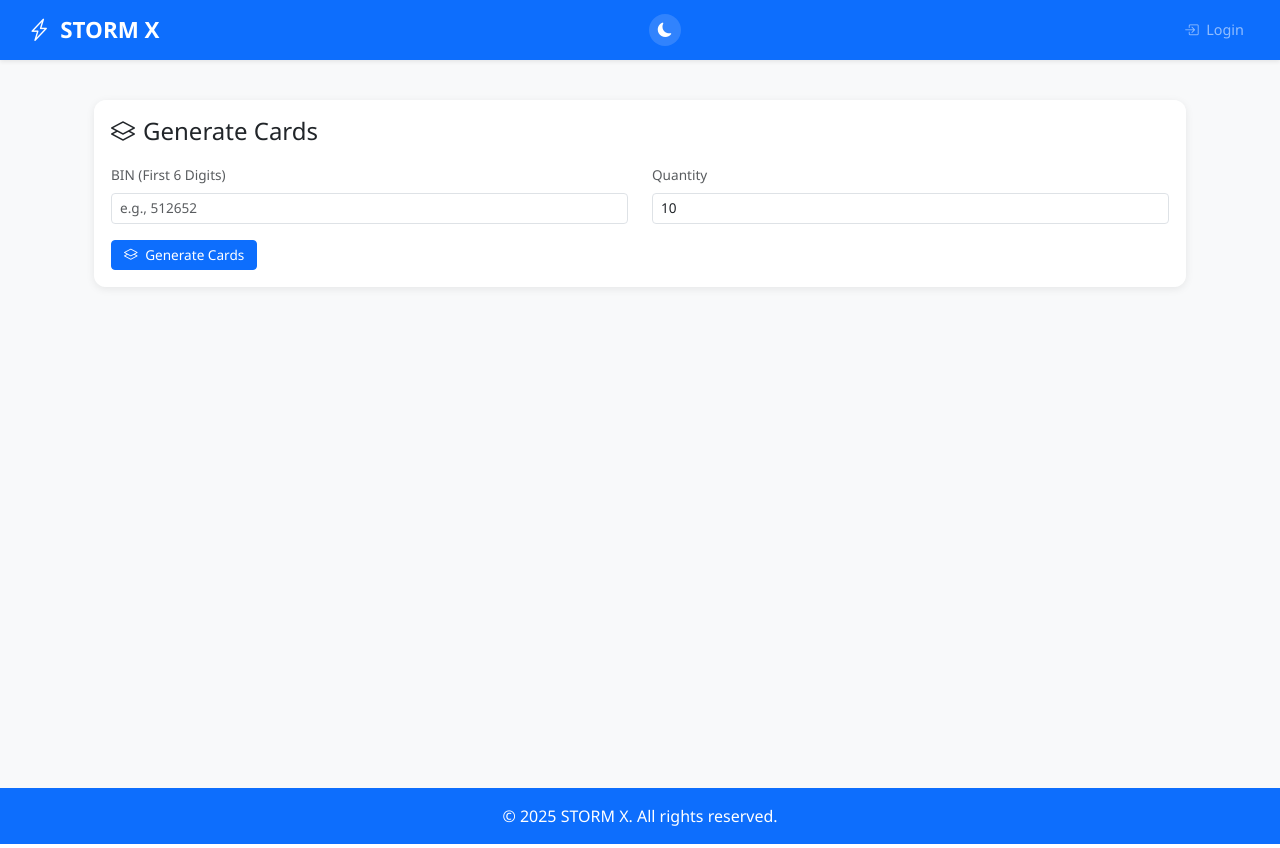
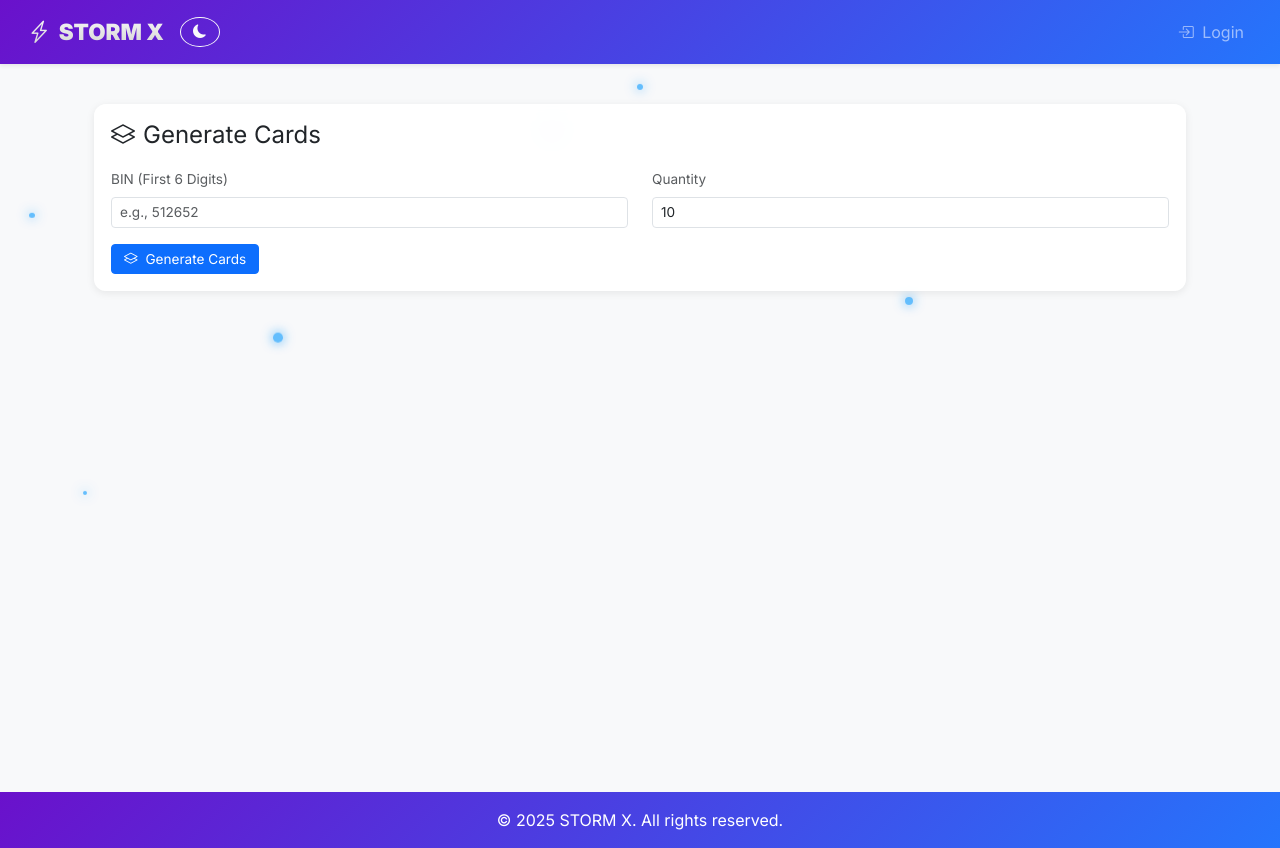
Before and after one commit to was-x/Stormx, a Python web app: template templates/gen.html in a window 1280 px wide. Run offline with Jinja, Linux system fonts and the light colour scheme; the template is opened without the code that fills it, so the values that code supplies are empty.

Commit message:
Update base.html

```diff
--- a/templates/base.html
+++ b/templates/base.html
@@ -8,57 +8,76 @@
   <!-- Bootstrap & Icons -->
   <link href="https://cdn.jsdelivr.net/npm/bootstrap@5.3.3/dist/css/bootstrap.min.css" rel="stylesheet">
   <link href="https://cdn.jsdelivr.net/npm/bootstrap-icons@1.11.3/font/bootstrap-icons.css" rel="stylesheet">
+  <link href="https://fonts.googleapis.com/css2?family=Inter:wght@400;600;700;900&display=swap" rel="stylesheet">
 
   <style>
+    :root {
+      --brand-gradient: linear-gradient(135deg, #6a11cb, #2575fc);
+      --glass-bg: rgba(255,255,255,0.12);
+      --glass-dark: rgba(30,30,30,0.6);
+      --glow: 0 0 15px rgba(0, 140, 255, 0.6);
+    }
+
     body {
       background: #f8f9fa;
-      font-family: "Segoe UI", sans-serif;
-      transition: background 0.3s, color 0.3s;
+      font-family: 'Inter', sans-serif;
+      transition: background 0.4s, color 0.4s;
+      overflow-x: hidden;
     }
     body.dark-mode {
-      background: #121212;
+      background: #0d1117;
       color: #e6edf3;
     }
 
+    /* Intro Splash */
+    #introSplash {
+      position: fixed;
+      inset: 0;
+      background: radial-gradient(circle at center, #0d6efd 0%, #000 100%);
+      display: flex;
+      align-items: center;
+      justify-content: center;
+      z-index: 2000;
+      animation: fadeOut 1s ease forwards;
+      animation-delay: 6s;
+    }
+    #introSplash svg {
+      width: 120px;
+      height: 120px;
+      stroke: #fff;
+      filter: drop-shadow(0 0 10px #00f);
+      animation: pulse 1.5s infinite ease-in-out;
+    }
+    @keyframes pulse {
+      0%, 100% { transform: scale(1); opacity: 1; }
+      50% { transform: scale(1.2); opacity: 0.7; }
+    }
+    @keyframes fadeOut {
+      to { opacity: 0; visibility: hidden; }
+    }
+
+    /* Navbar */
     .navbar {
-      background-color: #0d6efd !important;
-      padding: 0.4rem 1rem;
-      min-height: 60px;
+      background: var(--brand-gradient) !important;
+      padding: 0.6rem 1rem;
+      min-height: 64px;
+      box-shadow: 0 6px 20px rgba(0,0,0,0.25);
     }
     .navbar-brand {
-      font-weight: 700;
+      font-weight: 900;
       font-size: 1.4rem;
-      margin-right: 0;
+      background: -webkit-linear-gradient(#fff,#ccc);
+      -webkit-background-clip: text;
+      -webkit-text-fill-color: transparent;
     }
 
     .glass-footer {
-      background: #0d6efd;
+      background: var(--brand-gradient);
       color: #fff;
       margin-top: auto;
     }
 
-    .theme-toggle {
-      background: rgba(255,255,255,.15);
-      border: none;
-      border-radius: 50%;
-      width: 32px;
-      height: 32px;
-      display: flex;
-      align-items: center;
-      justify-content: center;
-      cursor: pointer;
-      margin-right: 6px;
-      transition: all 0.2s ease;
-    }
-    .theme-toggle i {
-      color: #fff;
-      font-size: 0.9rem;
-    }
-    .theme-toggle:hover {
-      background: rgba(255,255,255,.25);
-      transform: scale(1.05);
-    }
-
+    /* Credit badge */
     .credit-badge {
       color: white;
       padding: 0.2rem 0.6rem;
@@ -69,165 +88,103 @@
       display: flex;
       align-items: center;
       white-space: nowrap;
+      backdrop-filter: blur(10px);
     }
+    .credit-count { font-weight: 700; color: #ffc107; margin-left: 3px; }
 
-    .glass-card {
-      background: rgba(255, 255, 255, 0.9);
-      backdrop-filter: blur(10px);
-      border-radius: 16px;
-      box-shadow: 0 8px 32px rgba(0, 0, 0, 0.1);
-      border: 1px solid rgba(255, 255, 255, 0.18);
+    /* Profile Icon */
+    .profile-icon {
+      width: 36px; height: 36px;
+      border-radius: 50%;
+      background: var(--brand-gradient);
+      display: flex; align-items: center; justify-content: center;
+      color: #fff; font-weight: 700;
+      cursor: pointer;
+      box-shadow: var(--glow);
+      transition: all 0.3s ease;
     }
-
-    body.dark-mode .glass-card {
-      background: rgba(30, 30, 30, 0.9);
-      border: 1px solid rgba(255, 255, 255, 0.1);
-    }
-
-    .credit-count {
-      font-weight: 700;
-      color: #ffc107;
-      margin-left: 3px;
-    }
-
-    .main-container {
-      min-height: calc(100vh - 120px);
-      padding-bottom: 2rem;
-    }
-
-    /* Profile Icon Styles */
-    .profile-icon {
-      width: 32px;
-      height: 32px;
-      border-radius: 50%;
-      background: linear-gradient(135deg, #6a11cb 0%, #2575fc 100%);
-      display: flex;
-      align-items: center;
-      justify-content: center;
-      color: white;
-      font-weight: bold;
-      cursor: pointer;
-      border: 2px solid rgba(255, 255, 255, 0.3);
-      transition: all 0.3s ease;
-      font-size: 0.8rem;
-    }
-
-    .profile-icon:hover {
-      transform: scale(1.05);
-      box-shadow: 0 0 8px rgba(255, 255, 255, 0.4);
-    }
+    .profile-icon:hover { transform: scale(1.1) rotate(3deg); }
 
     .profile-dropdown {
-      position: absolute;
-      top: 100%;
-      right: 0;
-      background: white;
-      border-radius: 12px;
-      box-shadow: 0 5px 25px rgba(0, 0, 0, 0.15);
-      width: 220px;
-      z-index: 1000;
+      position: absolute; top: 100%; right: 0;
+      background: var(--glass-bg);
+      backdrop-filter: blur(14px);
+      border-radius: 14px;
       overflow: hidden;
-      display: none;
-      margin-top: 5px;
+      width: 230px;
+      box-shadow: 0 10px 40px rgba(0,0,0,0.4);
+      transform: translateY(10px);
+      opacity: 0; pointer-events: none;
+      transition: all 0.3s ease;
     }
-
-    body.dark-mode .profile-dropdown {
-      background: #2a2a2a;
-      box-shadow: 0 5px 25px rgba(0, 0, 0, 0.4);
-    }
-
-    .profile-dropdown.show {
-      display: block;
-    }
+    body.dark-mode .profile-dropdown { background: #2a2a2a; }
+    .profile-dropdown.show { transform: translateY(0); opacity: 1; pointer-events: auto; }
 
     .profile-header {
       padding: 0.8rem;
-      background: linear-gradient(135deg, #0d6efd 0%, #0a58ca 100%);
+      background: var(--brand-gradient);
       color: white;
       text-align: center;
     }
-
+    .profile-initials {
+      width: 50px; height: 50px;
+      border-radius: 50%;
+      background: rgba(255,255,255,0.2);
+      display: flex; align-items: center; justify-content: center;
+      font-size: 1.2rem; font-weight: bold;
+      margin: 0 auto 8px;
+    }
     .profile-dropdown .dropdown-item {
       padding: 0.6rem 0.8rem;
-      display: flex;
-      align-items: center;
-      border-bottom: 1px solid #f0f0f0;
+      display: flex; align-items: center;
+      border-bottom: 1px solid rgba(255,255,255,0.1);
       transition: background 0.2s;
-      text-decoration: none;
-      color: #212529;
+      color: inherit;
       font-size: 0.9rem;
     }
-
-    body.dark-mode .profile-dropdown .dropdown-item {
-      border-bottom: 1px solid #444;
-      color: #e6edf3;
+    .profile-dropdown .dropdown-item:hover {
+      background: rgba(255,255,255,0.1);
     }
 
-    .profile-dropdown .dropdown-item:hover {
-      background: #f8f9fa;
+    /* Glass Card */
+    .glass-card {
+      background: var(--glass-bg);
+      backdrop-filter: blur(12px);
+      border-radius: 18px;
+      border: 1px solid rgba(255,255,255,0.18);
+      box-shadow: 0 6px 20px rgba(0,0,0,0.2);
+      transition: transform 0.3s ease, box-shadow 0.3s ease;
+    }
+    .glass-card:hover {
+      transform: translateY(-4px) scale(1.01);
+      box-shadow: 0 12px 32px rgba(0,0,0,0.35);
     }
 
-    body.dark-mode .profile-dropdown .dropdown-item:hover {
-      background: #3a3a3a;
+    /* Floating Particles */
+    .particles { position: fixed; inset: 0; z-index: -1; pointer-events: none; }
+    .particle {
+      position: absolute; border-radius: 50%;
+      background: rgba(0,150,255,0.6);
+      box-shadow: 0 0 12px rgba(0,150,255,0.8);
+      animation: float 12s infinite linear;
     }
+    @keyframes float { from { transform: translateY(0);} to { transform: translateY(-200vh);} }
 
-    .profile-dropdown .dropdown-item i {
-      margin-right: 8px;
-      width: 18px;
-      text-align: center;
-      font-size: 0.9rem;
-    }
-
-    .profile-initials {
-      width: 50px;
-      height: 50px;
-      border-radius: 50%;
-      background: rgba(255, 255, 255, 0.2);
-      display: flex;
-      align-items: center;
-      justify-content: center;
-      font-size: 1.2rem;
-      font-weight: bold;
-      margin: 0 auto 8px;
-    }
-
-    /* Icon container alignment */
-    .icon-container {
-      display: flex;
-      align-items: center;
-      gap: 6px;
-    }
-
-    /* Navbar toggler adjustments */
-    .navbar-toggler {
-      padding: 0.25rem 0.5rem;
-      font-size: 0.9rem;
-      border: 1px solid rgba(255, 255, 255, 0.3);
-      margin-left: 6px;
-    }
-
-    .navbar-toggler-icon {
-      width: 1em;
-      height: 1em;
-    }
-
-    /* Ensure everything fits in one line */
-    .navbar-collapse {
-      flex-grow: 0;
-    }
-
-    .navbar-nav .nav-link {
-      padding: 0.4rem 0.8rem;
-      font-size: 0.9rem;
-    }
-
-    /* Quick link colors */
-    .bg-purple {
-      background: #6f42c1 !important;
-    }
+    /* Main layout */
+    .main-container { min-height: calc(100vh - 120px); padding-bottom: 2rem; }
   </style>
 </head>
 <body>
+  <!-- Splash Intro -->
+  <div id="introSplash">
+    <svg viewBox="0 0 24 24" fill="none" stroke-width="2">
+      <path d="M13 2 L3 14 H12 L11 22 L21 10 H13 Z"></path>
+    </svg>
+  </div>
+
+  <!-- Particles -->
+  <div class="particles" id="particles"></div>
+
   <!-- Navbar -->
   <nav class="navbar navbar-expand-lg navbar-dark shadow-sm">
     <div class="container-fluid">
@@ -242,7 +199,7 @@
         </div>
         {% endif %}
 
-        <button id="themeToggle" class="theme-toggle" aria-label="Toggle theme">
+        <button id="themeToggle" class="btn btn-sm btn-outline-light rounded-circle me-2">
           <i class="bi bi-moon-fill"></i>
         </button>
 
@@ -259,19 +216,11 @@
               <h6 class="mb-0" style="font-size: 0.9rem;">{{ session.get('username') }}</h6>
               <small class="opacity-75" style="font-size: 0.7rem;">{% if session.get('email') %}{{ session.get('email') }}{% else %}No email{% endif %}</small>
             </div>
-            <a href="{{ url_for('profile') }}" class="dropdown-item">
-              <i class="bi bi-person-circle"></i> Profile
-            </a>
-            <a href="{{ url_for('index') }}" class="dropdown-item">
-              <i class="bi bi-speedometer2"></i> Dashboard
-            </a>
-            <div class="dropdown-item">
-              <i class="bi bi-coin"></i> Credits: <span class="credit-count ms-1">{{ session.get('credits', 0) }}</span>
-            </div>
+            <a href="{{ url_for('profile') }}" class="dropdown-item"><i class="bi bi-person-circle"></i> Profile</a>
+            <a href="{{ url_for('index') }}" class="dropdown-item"><i class="bi bi-speedometer2"></i> Dashboard</a>
+            <div class="dropdown-item"><i class="bi bi-coin"></i> Credits: <span class="credit-count ms-1">{{ session.get('credits', 0) }}</span></div>
             <div class="dropdown-divider" style="margin: 0.3rem 0;"></div>
-            <a href="{{ url_for('logout') }}" class="dropdown-item text-danger">
-              <i class="bi bi-box-arrow-right"></i> Logout
-            </a>
+            <a href="{{ url_for('logout') }}" class="dropdown-item text-danger"><i class="bi bi-box-arrow-right"></i> Logout</a>
           </div>
         </div>
         {% endif %}
@@ -291,21 +240,9 @@
           <li class="nav-item"><a class="nav-link {% if request.path == url_for('gen_card') %}active{% endif %}" href="{{ url_for('gen_card') }}"><i class="bi bi-layers me-1"></i> Gen Card</a></li>
           <li class="nav-item"><a class="nav-link {% if request.path == url_for('fake_address') %}active{% endif %}" href="{{ url_for('fake_address') }}"><i class="bi bi-geo-alt me-1"></i> Fake Address</a></li>
           <li class="nav-item"><a class="nav-link {% if request.path == url_for('bin_info_page') %}active{% endif %}" href="{{ url_for('bin_info_page') }}"><i class="bi bi-info-circle me-1"></i> BIN Info</a></li>
-            <div class="nav-link py-1">
-              <i class="bi bi-person me-1"></i> {{ session.get('username') }}
-            </div>
-          </li>
-          <li class="nav-item d-md-none">
-            <div class="nav-link py-1">
-              <i class="bi bi-coin me-1"></i> Credits: <span class="credit-count">{{ session.get('credits', 0) }}</span>
-            </div>
-          </li>
-          <li class="nav-item d-md-none">
-            <a class="nav-link py-1 {% if request.path == url_for('profile') %}active{% endif %}" href="{{ url_for('profile') }}"><i class="bi bi-person-circle me-1"></i> Profile</a>
-          </li>
-          <li class="nav-item d-md-none">
-            <a class="nav-link py-1" href="{{ url_for('logout') }}"><i class="bi bi-box-arrow-right me-1"></i> Logout</a>
-          </li>
+          <li class="nav-item d-md-none"><div class="nav-link py-1"><i class="bi bi-coin me-1"></i> Credits: <span class="credit-count">{{ session.get('credits', 0) }}</span></div></li>
+          <li class="nav-item d-md-none"><a class="nav-link py-1 {% if request.path == url_for('profile') %}active{% endif %}" href="{{ url_for('profile') }}"><i class="bi bi-person-circle me-1"></i> Profile</a></li>
+          <li class="nav-item d-md-none"><a class="nav-link py-1" href="{{ url_for('logout') }}"><i class="bi bi-box-arrow-right me-1"></i> Logout</a></li>
           {% else %}
           <li class="nav-item"><a class="nav-link {% if request.path == url_for('login') %}active{% endif %}" href="{{ url_for('login') }}"><i class="bi bi-box-arrow-in-right me-1"></i> Login</a></li>
           {% endif %}
@@ -319,90 +256,57 @@
   </main>
 
   <footer class="glass-footer text-center py-3 mt-5">
-    <div class="container">
-      <p class="mb-0">&copy; 2025 STORM X. All rights reserved.</p>
-    </div>
+    <div class="container"><p class="mb-0">&copy; 2025 STORM X. All rights reserved.</p></div>
   </footer>
 
   <script src="https://cdn.jsdelivr.net/npm/bootstrap@5.3.3/dist/js/bootstrap.bundle.min.js"></script>
   <script>
-    const toggleBtn = document.getElementById('themeToggle');
-    const body = document.body;
-
-    // Check for saved theme preference
-    if (localStorage.getItem("theme") === "dark") {
-      body.classList.add("dark-mode");
-      toggleBtn.querySelector("i").classList.replace("bi-moon-fill","bi-sun-fill");
+    // Particle background
+    const particles=document.getElementById('particles');
+    for(let i=0;i<40;i++){
+      const p=document.createElement('div');
+      p.classList.add('particle');
+      const size=Math.random()*6+4;
+      p.style.width=p.style.height=size+'px';
+      p.style.left=Math.random()*100+'%';
+      p.style.top=Math.random()*100+'%';
+      p.style.animationDuration=(5+Math.random()*10)+'s';
+      particles.appendChild(p);
     }
 
-    // Theme toggle functionality
-    toggleBtn.addEventListener("click", () => {
+    // Theme toggle
+    const toggleBtn=document.getElementById('themeToggle');
+    const body=document.body;
+    if(localStorage.getItem("theme")==="dark"){ body.classList.add("dark-mode"); toggleBtn.querySelector("i").classList.replace("bi-moon-fill","bi-sun-fill"); }
+    toggleBtn.addEventListener("click",()=>{
       body.classList.toggle("dark-mode");
-      const icon = toggleBtn.querySelector("i");
-      if (body.classList.contains("dark-mode")) {
-        icon.classList.replace("bi-moon-fill","bi-sun-fill");
-        localStorage.setItem("theme","dark");
-      } else {
-        icon.classList.replace("bi-sun-fill","bi-moon-fill");
-        localStorage.setItem("theme","light");
-      }
+      const icon=toggleBtn.querySelector("i");
+      if(body.classList.contains("dark-mode")){ icon.classList.replace("bi-moon-fill","bi-sun-fill"); localStorage.setItem("theme","dark"); }
+      else { icon.classList.replace("bi-sun-fill","bi-moon-fill"); localStorage.setItem("theme","light"); }
     });
 
-    // Profile dropdown functionality
-    document.addEventListener('DOMContentLoaded', function() {
-      const profileIcon = document.getElementById('profileIcon');
-      const profileDropdown = document.getElementById('profileDropdown');
+    // Profile dropdown
+    const profileIcon=document.getElementById('profileIcon');
+    const profileDropdown=document.getElementById('profileDropdown');
+    if(profileIcon && profileDropdown){
+      profileIcon.addEventListener("click",(e)=>{ e.stopPropagation(); profileDropdown.classList.toggle("show"); });
+      document.addEventListener("click",(e)=>{ if(profileDropdown.classList.contains("show")&&!profileDropdown.contains(e.target)&&!profileIcon.contains(e.target)){ profileDropdown.classList.remove("show"); }});
+    }
 
-      if (profileIcon && profileDropdown) {
-        profileIcon.addEventListener('click', function(e) {
-          e.stopPropagation();
-          profileDropdown.classList.toggle('show');
-        });
-
-        // Close dropdown when clicking outside
-        document.addEventListener('click', function(e) {
-          if (profileDropdown.classList.contains('show') &&
-              !profileDropdown.contains(e.target) &&
-              !profileIcon.contains(e.target)) {
-            profileDropdown.classList.remove('show');
-          }
-        });
-      }
-
-      // Credit low warning
-      const credits = {{ session.get('credits', 0) | tojson }};
-      if (credits <= 0) {
-        showAlert('You are out of credits! Please contact the bot administrator for more.', 'danger');
-      } else if (credits < 10) {
-        showAlert(`You are running low on credits (${credits} remaining).`, 'warning');
-      }
+    // Credit warnings
+    document.addEventListener('DOMContentLoaded',function(){
+      const credits={{ session.get('credits', 0) | tojson }};
+      if(credits<=0){ showAlert('You are out of credits! Please contact the bot administrator for more.','danger'); }
+      else if(credits<10){ showAlert(`You are running low on credits (${credits} remaining).`,'warning'); }
     });
-
-    function showAlert(message, type) {
-      // Create alert element
-      const alertDiv = document.createElement('div');
-      alertDiv.className = `alert alert-${type} alert-dismissible fade show`;
-      alertDiv.style.position = 'fixed';
-      alertDiv.style.top = '70px';
-      alertDiv.style.right = '15px';
-      alertDiv.style.zIndex = '1050';
-      alertDiv.style.maxWidth = '300px';
-      alertDiv.style.fontSize = '0.9rem';
-      alertDiv.innerHTML = `
-        ${message}
-        <button type="button" class="btn-close" data-bs-dismiss="alert" style="padding: 0.5rem;"></button>
-      `;
-
-      // Add to document
+    function showAlert(message,type){
+      const alertDiv=document.createElement('div');
+      alertDiv.className=`alert alert-${type} alert-dismissible fade show`;
+      alertDiv.style.position='fixed'; alertDiv.style.top='70px'; alertDiv.style.right='15px'; alertDiv.style.zIndex='1050';
+      alertDiv.style.maxWidth='300px'; alertDiv.style.fontSize='0.9rem';
+      alertDiv.innerHTML=`${message}<button type="button" class="btn-close" data-bs-dismiss="alert" style="padding: 0.5rem;"></button>`;
       document.body.appendChild(alertDiv);
-
-      // Auto dismiss after 5 seconds
-      setTimeout(() => {
-        if (alertDiv.parentNode) {
-          const bsAlert = new bootstrap.Alert(alertDiv);
-          bsAlert.close();
-        }
-      }, 5000);
+      setTimeout(()=>{ if(alertDiv.parentNode){ const bsAlert=new bootstrap.Alert(alertDiv); bsAlert.close(); }},5000);
     }
   </script>
   {% block extra_js %}{% endblock %}
```
